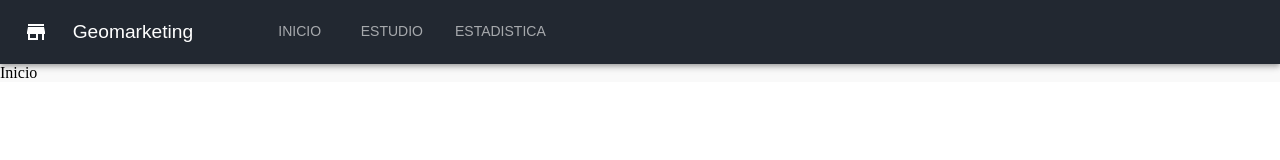
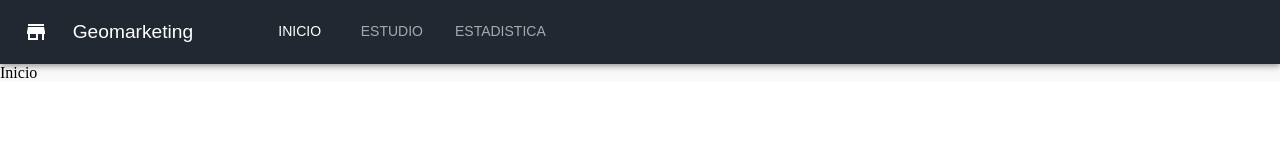
Before and after one commit to david-oaxaca/cic-geomarketing, a React (Create React App) app: page / in a window 1280 px wide. Shown: the top 160 px of the page. Built offline with nearby package versions, Linux system fonts and the light colour scheme; a web font is replaced by a local one.

Commit message:
Tabs highlighting initial state value added

```diff
--- a/src/Components/Header.jsx
+++ b/src/Components/Header.jsx
@@ -5,7 +5,7 @@ import StoreIcon from '@mui/icons-material/Store';
 import DrawerComponent from './DrawerComponent';
 
 function Header() {
-  const [value, setValue] = useState();
+  const [value, setValue] = useState('Inicio');
   const theme = useTheme();
   const isMatch = useMediaQuery(theme.breakpoints.down('md'));
 
@@ -35,9 +35,9 @@ function Header() {
                       onChange={(e,value) => setValue(value)}
                       indicatorColor="#F7F7F7"
                     >
-                      <Tab label='Inicio' to='/' component={Link}/>
-                      <Tab label='Estudio' to='/estudio' component={Link} />
-                      <Tab label='Estadistica' to='/estadistica' component={Link}/>
+                      <Tab value="Inicio" label='Inicio' to='/' component={Link}/>
+                      <Tab value="Estudio" label='Estudio' to='/estudio' component={Link} />
+                      <Tab value="Estadistica" label='Estadistica' to='/estadistica' component={Link}/>
                     </Tabs>
                   </>
                 )
```
